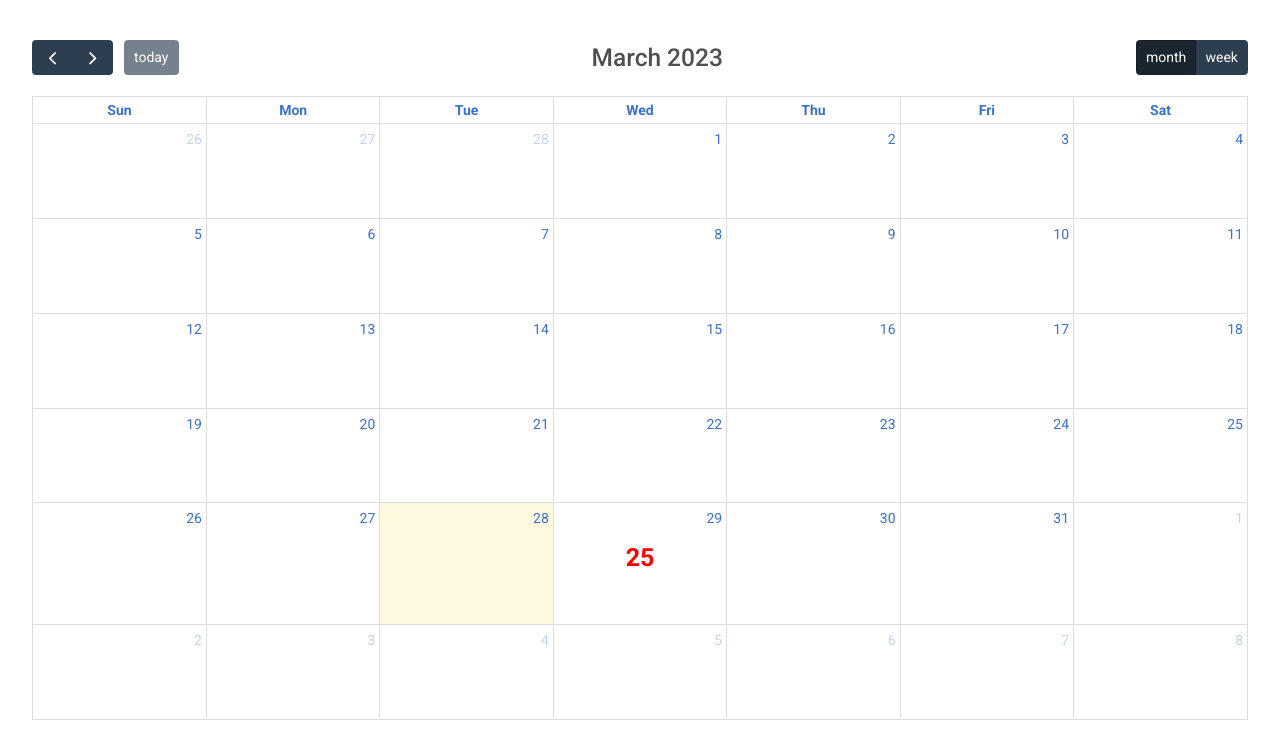
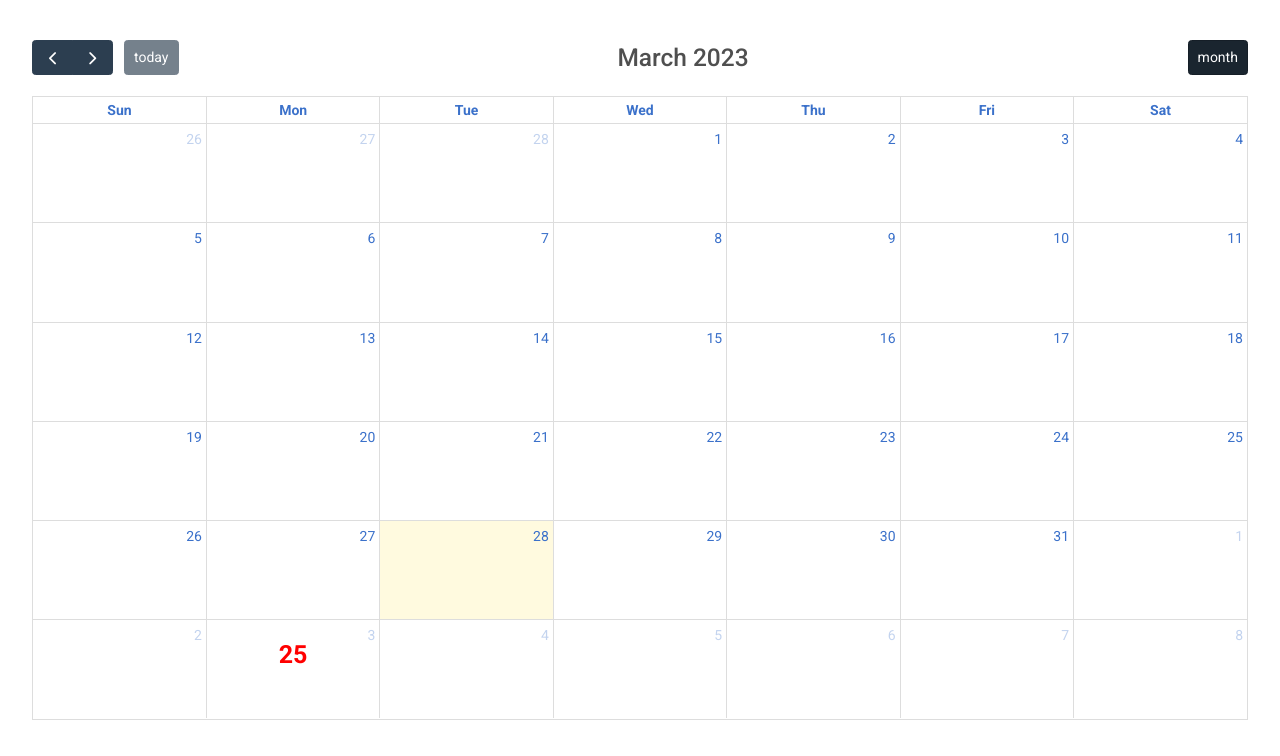
Before and after one commit to Sergiy-Solomka/react_restaurant_booking, a React (Create React App) app: page / in a window 1280 px wide. Shown: the top 756 px of the page. Built offline with nearby package versions, Linux system fonts and the light colour scheme.

Commit message:
Created rotes for calendar and day.

```diff
--- a/package.json
+++ b/package.json
@@ -22,6 +22,8 @@
     "prettier": "^2.8.3",
     "react": "^18.2.0",
     "react-dom": "^18.2.0",
+    "react-router": "^6.10.0",
+    "react-router-dom": "^6.10.0",
     "react-scripts": "5.0.1",
     "sass": "^1.58.0",
     "typescript": "^4.9.5",
--- a/src/componentes/App/App.tsx
+++ b/src/componentes/App/App.tsx
@@ -1,11 +1,11 @@
 import React from 'react'
 import './App.scss'
-import { Calendar } from '../Calendar/Calendar'
+import { Router } from "../../router/router";
 
 function App() {
   return (
     <div className='App'>
-      <Calendar />
+    < Router />
     </div>
   )
 }
--- a/src/componentes/Calendar/Calendar.scss
+++ b/src/componentes/Calendar/Calendar.scss
@@ -2,6 +2,7 @@
   padding: 1px;
   font-size: 25px;
   font-weight: 600;
+  margin-top: -20px;
 
 }
 .fc-event-title-container {
--- a/src/componentes/Calendar/Calendar.tsx
+++ b/src/componentes/Calendar/Calendar.tsx
@@ -7,7 +7,7 @@ import './Calendar.scss'
 const events = [ {
   //id: '123',
   title: '25',
-  start: '2023-03-29',
+  start: '2023-04-03',
   allDay: true,
   color: 'transparent',
   textColor: 'red',
@@ -24,10 +24,12 @@ export const Calendar = () => {
       dateClick={handleDateClick}
       events={events}
       height={ '85vh' }
+      contentHeight ={'9999'}
+      expandRows ={true}
       headerToolbar={{
         start: 'prev,next today',
         center: 'title',
-        end: 'dayGridMonth,dayGridWeek'
+        end: 'dayGridMonth'
       }}
 
 
--- /dev/null
+++ b/src/componentes/Day/Day.tsx
@@ -0,0 +1,9 @@
+import React from 'react'
+
+export const Day = () => {
+  return (
+    <div>
+      <h2>Dashboard</h2>
+    </div>
+  );
+}
--- a/src/index.tsx
+++ b/src/index.tsx
@@ -4,12 +4,15 @@ import 'mdb-react-ui-kit/dist/css/mdb.min.css'
 import '@fortawesome/fontawesome-free/css/all.min.css'
 import './index.scss'
 import App from './componentes/App/App'
+import { BrowserRouter } from "react-router-dom";
 
 const root = ReactDOM.createRoot(document.getElementById('root') as HTMLElement)
 root.render(
   <React.StrictMode>
-    <App />
-  </React.StrictMode>,
+    <BrowserRouter>
+      <App />
+    </BrowserRouter>
+  </React.StrictMode>
 )
 
 // If you want to start measuring performance in your app, pass a function
--- /dev/null
+++ b/src/router/router.tsx
@@ -0,0 +1,15 @@
+import React from 'react'
+import { Calendar } from "../componentes/Calendar/Calendar";
+import { Routes, Route} from "react-router-dom";
+import { Day } from "../componentes/Day/Day";
+
+export const Router =  () =>{
+  return <div>
+    <Routes>
+      <Route path="/" element={<Calendar />} />
+      <Route path="/day" element={<Day />} />
+      {/*<Route path="/books/:id" element={<Book />} />*/}
+      {/*<Route path="/books/new" element={<NewBook />} />*/}
+    </Routes>
+  </div>
+}
```
Also changed, not shown: src/componentes/Day/Day.scss (added), 1 other file (tests, documents, lock files or other folders).
